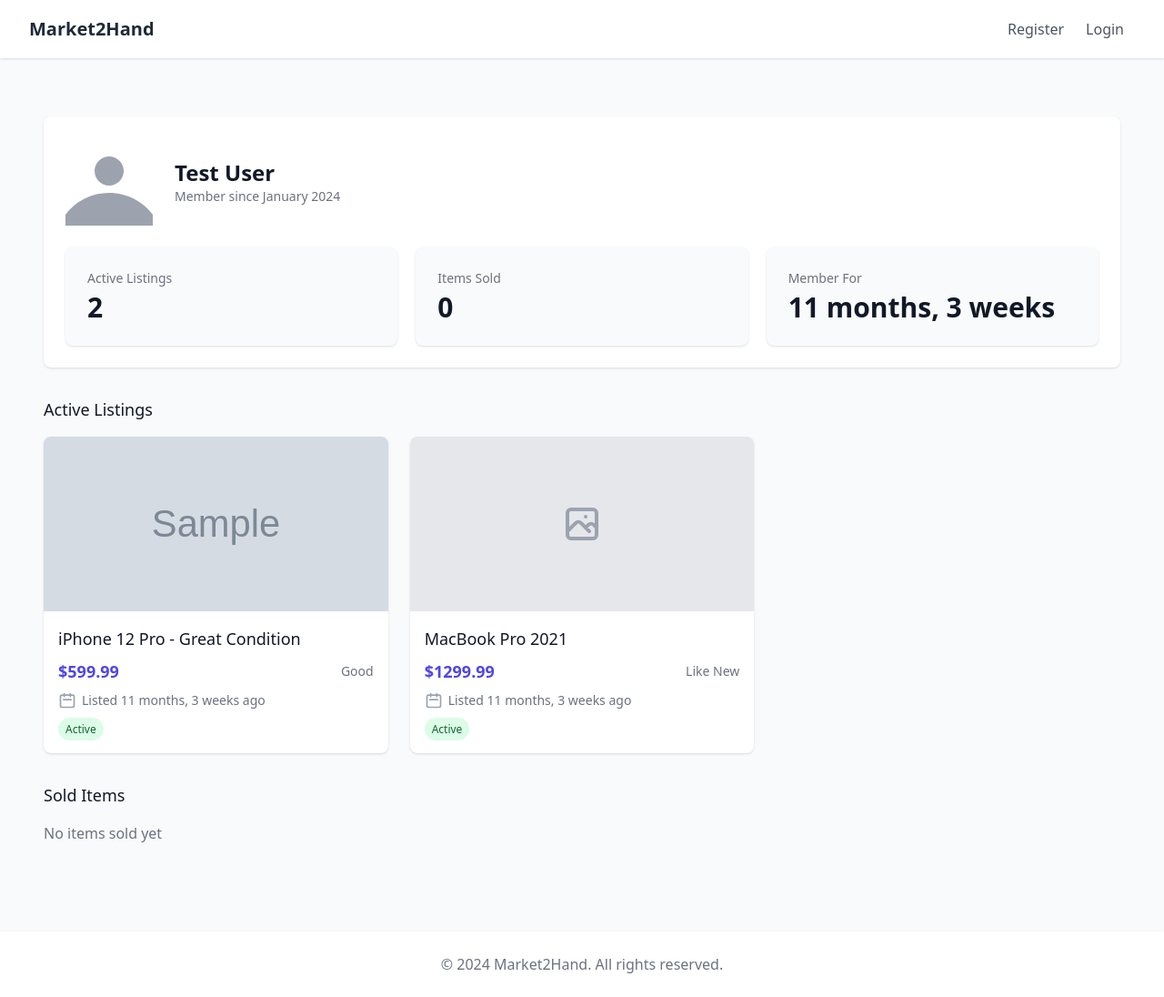
After one commit to amaudy/2ndmarket, a Django app: page /user/2/ in a window 1280 px wide. The commit adds this page. Shown: the whole page at 91% size. Run offline with Django 5.2, Linux system fonts and the light colour scheme; data comes from the database, SQL or seed files in the repository; both versions use the stored data as it was after the commit; tables that the repository leaves empty hold one stand-in row (values such as "Sample post"); grey boxes marked "Sample" are stand-in pictures; parts of the project's set-up code (start-up, migrations or seed data) failed here and were passed over; some libraries are stand-ins or nearby versions.

Commit message:
View User profile

```diff
--- /dev/null
+++ b/apps/accounts/models.py
@@ -0,0 +1,33 @@
+from django.db import models
+from django.conf import settings
+from django.db.models.signals import post_save
+from django.dispatch import receiver
+
+class UserProfile(models.Model):
+    user = models.OneToOneField(settings.AUTH_USER_MODEL, on_delete=models.CASCADE)
+    avatar = models.ImageField(upload_to='avatars/', null=True, blank=True)
+    bio = models.TextField(max_length=500, blank=True)
+    phone_number = models.CharField(max_length=20, blank=True)
+    address = models.TextField(blank=True)
+    created_at = models.DateTimeField(auto_now_add=True)
+    updated_at = models.DateTimeField(auto_now=True)
+
+    def __str__(self):
+        return f"{self.user.username}'s profile"
+
+    @property
+    def active_listings_count(self):
+        return self.user.productlisting_set.filter(status='active').count()
+
+    @property
+    def sold_items_count(self):
+        return self.user.productlisting_set.filter(status='sold').count()
+
+@receiver(post_save, sender=settings.AUTH_USER_MODEL)
+def create_user_profile(sender, instance, created, **kwargs):
+    if created:
+        UserProfile.objects.create(user=instance)
+
+@receiver(post_save, sender=settings.AUTH_USER_MODEL)
+def save_user_profile(sender, instance, **kwargs):
+    instance.userprofile.save()
--- /dev/null
+++ b/apps/accounts/urls.py
@@ -0,0 +1,9 @@
+from django.urls import path
+from . import views
+
+app_name = 'accounts'
+
+urlpatterns = [
+    path('user/<int:pk>/', views.ProfileDetailView.as_view(), name='profile_detail'),
+    path('settings/profile/', views.ProfileEditView.as_view(), name='profile_edit'),
+]
--- /dev/null
+++ b/apps/accounts/views.py
@@ -0,0 +1,37 @@
+from django.views.generic import DetailView, UpdateView
+from django.contrib.auth.mixins import LoginRequiredMixin
+from django.contrib.auth.models import User
+from django.urls import reverse_lazy
+from django.contrib import messages
+from .models import UserProfile
+from .forms import UserProfileForm
+
+class ProfileDetailView(DetailView):
+    model = User
+    template_name = 'accounts/profile_detail.html'
+    context_object_name = 'profile_user'
+
+    def get_context_data(self, **kwargs):
+        context = super().get_context_data(**kwargs)
+        user = self.get_object()
+        context['active_listings'] = user.productlisting_set.filter(
+            status='active'
+        ).select_related('category').prefetch_related('images')[:6]
+        context['sold_listings'] = user.productlisting_set.filter(
+            status='sold'
+        ).select_related('category').prefetch_related('images')[:6]
+        return context
+
+class ProfileEditView(LoginRequiredMixin, UpdateView):
+    model = UserProfile
+    form_class = UserProfileForm
+    template_name = 'accounts/profile_edit.html'
+    def get_success_url(self):
+        return reverse_lazy('accounts:profile_detail', kwargs={'pk': self.request.user.pk})
+
+    def get_object(self, queryset=None):
+        return self.request.user.userprofile
+
+    def form_valid(self, form):
+        messages.success(self.request, 'Profile updated successfully!')
+        return super().form_valid(form)
--- a/apps/listings/tests.py
+++ b/apps/listings/tests.py
@@ -89,6 +89,8 @@ class TestCreateListing:
             'price': '99.99',
             'condition': 'new',
             'category': self.sub_category.id,
+            'status': 'active',
+            'is_available': True,
             **images
         }
 
@@ -125,13 +127,15 @@ class TestCreateListing:
             'price': '-10.00',  # Negative price
             'condition': 'new',
             'category': self.sub_category.id,
+            'status': 'active',
+            'is_available': True
         }
 
         response = client.post(url, data)
         assert response.status_code == 200
         assert ProductListing.objects.count() == 0
         form = response.context['form']
-        assert 'Ensure this value is greater than or equal to 0' in form.errors['price']
+        assert 'Price cannot be negative' in form.errors['price']
 
     def test_my_listings_view(self, client):
         client.login(username='testuser', password='testpass123')
--- a/apps/listings/views.py
+++ b/apps/listings/views.py
@@ -160,10 +160,11 @@ class EditListingView(LoginRequiredMixin, UpdateView):
                     print(f"{field}: {old_value} -> {new_value}")
 
                 self.object.save()
+                form.save_m2m()
                 print(f"\nFinal object: {self.object.__dict__}")
 
                 messages.success(self.request, 'Listing updated successfully!')
-                return super().form_valid(form)
+                return redirect(self.get_success_url())
 
         except Exception as e:
             print(f"Error in form_valid: {str(e)}")
--- a/market2hand/urls.py
+++ b/market2hand/urls.py
@@ -24,6 +24,7 @@ urlpatterns = [
     path('', HomeView.as_view(), name='home'),
     path('admin/', admin.site.urls),
     path('accounts/', include('allauth.urls')),
+    path('', include('apps.accounts.urls')),
     path('listings/', include('apps.listings.urls')),
 ]
 
--- /dev/null
+++ b/templates/accounts/profile_detail.html
@@ -0,0 +1,87 @@
+{% extends "base.html" %}
+{% load static %}
+
+{% block title %}{{ profile_user.get_full_name|default:profile_user.username }}'s Profile{% endblock %}
+
+{% block content %}
+<div class="max-w-7xl mx-auto px-4 sm:px-6 lg:px-8 py-8">
+    <!-- Profile Header -->
+    <div class="bg-white shadow rounded-lg overflow-hidden">
+        <div class="p-6">
+            <div class="flex items-center">
+                <div class="flex-shrink-0">
+                    {% if profile_user.userprofile.avatar %}
+                        <img src="{{ profile_user.userprofile.avatar.url }}" alt="Profile" class="h-24 w-24 rounded-full object-cover">
+                    {% else %}
+                        <svg class="h-24 w-24 text-gray-400" fill="currentColor" viewBox="0 0 24 24">
+                            <path d="M24 20.993V24H0v-2.996A14.977 14.977 0 0112.004 15c4.904 0 9.26 2.354 11.996 5.993zM16.002 8.999a4 4 0 11-8 0 4 4 0 018 0z" />
+                        </svg>
+                    {% endif %}
+                </div>
+                <div class="ml-6">
+                    <h1 class="text-2xl font-bold text-gray-900">
+                        {{ profile_user.get_full_name|default:profile_user.username }}
+                    </h1>
+                    <p class="text-sm text-gray-500">Member since {{ profile_user.date_joined|date:"F Y" }}</p>
+                    {% if profile_user.userprofile.bio %}
+                        <p class="mt-2 text-gray-600">{{ profile_user.userprofile.bio }}</p>
+                    {% endif %}
+                </div>
+                {% if user == profile_user %}
+                <div class="ml-auto">
+                    <a href="{% url 'accounts:profile_edit' %}" class="inline-flex items-center px-4 py-2 border border-gray-300 shadow-sm text-sm font-medium rounded-md text-gray-700 bg-white hover:bg-gray-50">
+                        Edit Profile
+                    </a>
+                </div>
+                {% endif %}
+            </div>
+
+            <!-- Stats -->
+            <div class="mt-6 grid grid-cols-1 gap-5 sm:grid-cols-3">
+                <div class="bg-gray-50 overflow-hidden shadow rounded-lg">
+                    <div class="px-4 py-5 sm:p-6">
+                        <dt class="text-sm font-medium text-gray-500 truncate">Active Listings</dt>
+                        <dd class="mt-1 text-3xl font-semibold text-gray-900">{{ profile_user.userprofile.active_listings_count }}</dd>
+                    </div>
+                </div>
+                <div class="bg-gray-50 overflow-hidden shadow rounded-lg">
+                    <div class="px-4 py-5 sm:p-6">
+                        <dt class="text-sm font-medium text-gray-500 truncate">Items Sold</dt>
+                        <dd class="mt-1 text-3xl font-semibold text-gray-900">{{ profile_user.userprofile.sold_items_count }}</dd>
+                    </div>
+                </div>
+                <div class="bg-gray-50 overflow-hidden shadow rounded-lg">
+                    <div class="px-4 py-5 sm:p-6">
+                        <dt class="text-sm font-medium text-gray-500 truncate">Member For</dt>
+                        <dd class="mt-1 text-3xl font-semibold text-gray-900">{{ profile_user.date_joined|timesince }}</dd>
+                    </div>
+                </div>
+            </div>
+        </div>
+    </div>
+
+    <!-- Active Listings -->
+    <div class="mt-8">
+        <h2 class="text-lg font-medium text-gray-900">Active Listings</h2>
+        <div class="mt-4 grid grid-cols-1 gap-6 sm:grid-cols-2 lg:grid-cols-3">
+            {% for listing in active_listings %}
+                {% include "listings/partials/listing_card.html" with listing=listing %}
+            {% empty %}
+                <p class="text-gray-500">No active listings</p>
+            {% endfor %}
+        </div>
+    </div>
+
+    <!-- Sold Items -->
+    <div class="mt-8">
+        <h2 class="text-lg font-medium text-gray-900">Sold Items</h2>
+        <div class="mt-4 grid grid-cols-1 gap-6 sm:grid-cols-2 lg:grid-cols-3">
+            {% for listing in sold_listings %}
+                {% include "listings/partials/listing_card.html" with listing=listing %}
+            {% empty %}
+                <p class="text-gray-500">No items sold yet</p>
+            {% endfor %}
+        </div>
+    </div>
+</div>
+{% endblock %}
--- a/templates/listings/listing_detail.html
+++ b/templates/listings/listing_detail.html
@@ -118,7 +118,11 @@
                         </svg>
                     </div>
                     <div class="ml-4">
-                        <h3 class="text-sm font-medium text-gray-900">{{ listing.seller.get_full_name|default:listing.seller.username }}</h3>
+                        <h3 class="text-sm font-medium text-gray-900">
+                            <a href="{% url 'accounts:profile_detail' pk=listing.seller.pk %}" class="hover:text-indigo-600">
+                                {{ listing.seller.get_full_name|default:listing.seller.username }}
+                            </a>
+                        </h3>
                         <p class="text-sm text-gray-500">Member since {{ listing.seller.date_joined|date:"F Y" }}</p>
                     </div>
                 </div>
--- /dev/null
+++ b/templates/listings/partials/listing_card.html
@@ -0,0 +1,35 @@
+<div class="bg-white shadow rounded-lg overflow-hidden transform transition duration-200 hover:scale-105 hover:shadow-lg">
+    <a href="{% url 'listings:detail' listing.pk %}">
+        {% if listing.images.exists %}
+            <img src="{{ listing.images.first.image.url }}" alt="{{ listing.title }}" class="w-full h-48 object-cover">
+        {% else %}
+            <div class="w-full h-48 bg-gray-200 flex items-center justify-center">
+                <svg class="w-12 h-12 text-gray-400" fill="none" stroke="currentColor" viewBox="0 0 24 24">
+                    <path stroke-linecap="round" stroke-linejoin="round" stroke-width="2" d="M4 16l4.586-4.586a2 2 0 012.828 0L16 16m-2-2l1.586-1.586a2 2 0 012.828 0L20 14m-6-6h.01M6 20h12a2 2 0 002-2V6a2 2 0 00-2-2H6a2 2 0 00-2 2v12a2 2 0 002 2z"/>
+                </svg>
+            </div>
+        {% endif %}
+
+        <div class="p-4">
+            <h3 class="text-lg font-medium text-gray-900 truncate">{{ listing.title }}</h3>
+            <div class="mt-2 flex items-center justify-between">
+                <span class="text-lg font-bold text-indigo-600">${{ listing.price }}</span>
+                <span class="text-sm text-gray-500">{{ listing.get_condition_display }}</span>
+            </div>
+            <div class="mt-2 flex items-center text-sm text-gray-500">
+                <svg class="flex-shrink-0 mr-1.5 h-5 w-5 text-gray-400" fill="none" stroke="currentColor" viewBox="0 0 24 24">
+                    <path stroke-linecap="round" stroke-linejoin="round" stroke-width="2" d="M8 7V3m8 4V3m-9 8h10M5 21h14a2 2 0 002-2V7a2 2 0 00-2-2H5a2 2 0 00-2 2v12a2 2 0 002 2z"/>
+                </svg>
+                <span>Listed {{ listing.created_at|timesince }} ago</span>
+            </div>
+            <div class="mt-2">
+                <span class="px-2 py-1 text-xs font-medium rounded-full
+                    {% if listing.status == 'active' %}bg-green-100 text-green-800
+                    {% elif listing.status == 'sold' %}bg-gray-100 text-gray-800
+                    {% else %}bg-yellow-100 text-yellow-800{% endif %}">
+                    {{ listing.get_status_display }}
+                </span>
+            </div>
+        </div>
+    </a>
+</div>
```
Also changed, not shown: apps/accounts/forms.py (+10 -0 lines), apps/listings/fixtures/products.json (added, +36 -0 lines), docker-compose.yml (+5 -3 lines), market2hand/settings.py (+6 -4 lines), templates/accounts/profile_edit.html (added, +49 -0 lines), apps/accounts/migrations/0001_initial.py (added), apps/accounts/migrations/__init__.py (added), backup-db.sqlite3 (added).
